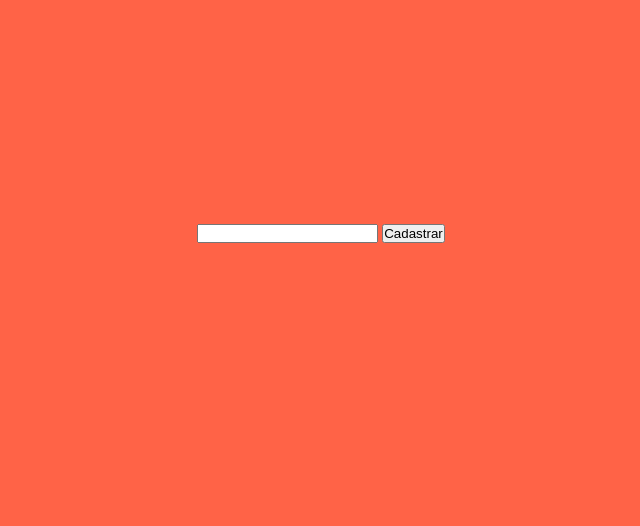
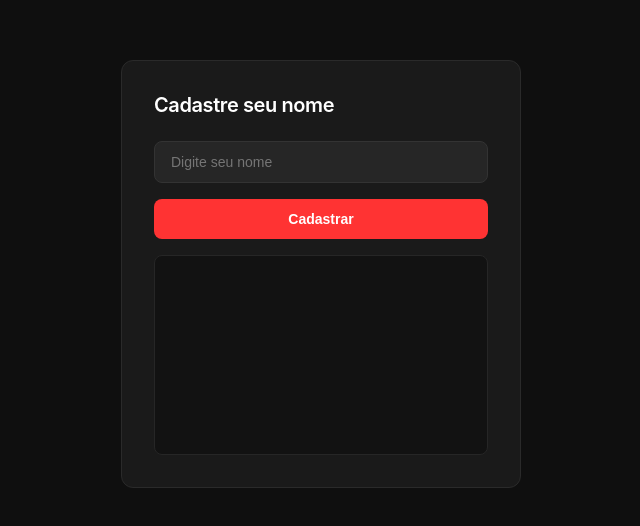
Before and after one commit to profLeonid/04-cadastrar-nome-Brayan717171, a plain HTML site: page index.html in a window 1280 px wide. Shown: the part 126-652 px from the top of the page, without its empty margins (319-959 px from the left). Drawn offline with Linux system fonts and the light colour scheme.

Commit message:
concluido

```diff
--- a/app.js
+++ b/app.js
@@ -1,18 +1,29 @@
-
-
 'use strict'
 
-const cadastrar = document.getElementById('cadastrar')
+const recebeNome = document.getElementById('cadastrarNome')
 
-function cadastraNome () {
+function cadastrarNome() {
+    const nomeEntrada = document.getElementById('nomeEntrada')
+    const nomeExibicao = document.getElementById('nomeExibicao')
 
-    const nome = document.getElementById('nome')
-    const listaNomes = document.getElementById('lista-nome')
+    // Verifica se o campo está vazio ou contém um número
+    if (nomeEntrada.value === '' || !isNaN(nomeEntrada.value)) {
+        alert('Por favor, insira um nome válido.')
+        nomeEntrada.value = '' // Limpa o campo de entrada
+        return console.error('Entrada inválida: O campo está vazio ou contém um número.') // Exibe um erro no console
+    }
 
-    const itemNome = document.createElement ("p")
-    itemNome.textContent = nome.value
+    // Cria um novo elemento de parágrafo para exibir o nome
+    const itemNome = document.createElement('p')
 
-    listaNomes.appendChild(itemNome)
+    // Define o conteúdo do texto como o valor do campo de entrada
+    itemNome.textContent = nomeEntrada.value
+
+    // Adiciona o nome ao elemento de exibição
+    nomeExibicao.appendChild(itemNome)
+
+    // Limpa o campo de entrada após adicionar o nome
+    nomeEntrada.value = ''
 }
 
-cadastrar.addEventListener('click', cadastraNome)
+recebeNome.addEventListener('click', cadastrarNome)
--- a/index.html
+++ b/index.html
@@ -1,15 +1,19 @@
 <!DOCTYPE html>
-<html lang="en">
+<html lang="pt-br">
 <head>
     <meta charset="UTF-8">
     <meta name="viewport" content="width=device-width, initial-scale=1.0">
-    <title>Document</title>
     <link rel="stylesheet" href="./style.css">
     <script src="./app.js" defer></script>
+
+    <title>Cadastrar Nome</title>
 </head>
 <body>
-    <input type="text" id="nome">
-    <button id="cadastrar">Cadastrar</button>
-    <div id="lista-nome"></div>
+    <div class="container">
+    <h1>Cadastre seu nome</h1>
+    <input class="iptNome" type="text" id="nomeEntrada" placeholder="Digite seu nome">
+    <button class="btnCadastro" id="cadastrarNome">Cadastrar</button>
+    <div class="listaNomes" id="nomeExibicao"></div>
+</div>
 </body>
 </html>
--- a/style.css
+++ b/style.css
@@ -1,11 +1,91 @@
-*{
+* {
+    margin: 0;
     padding: 0;
-    margin: 0;
     box-sizing: border-box;
 }
-body{
-    background-color: tomato;
-    text-align: center;
-    box-sizing: border-box;
-    margin-top: 350px;
+
+body {
+    font-family: 'Inter', system-ui, -apple-system, sans-serif;
+    background-color: #0f0f0f; /* Preto suave */
+    display: flex;
+    justify-content: center;
+    align-items: center;
+    height: 100vh;
+    color: #eeeeee;
 }
+
+.container {
+    display: flex;
+    flex-direction: column;
+    width: 400px;
+    background-color: #1a1a1a; /* Cinza escuro moderno */
+    padding: 32px;
+    border-radius: 12px;
+    gap: 16px;
+    border: 1px solid #2a2a2a;
+}
+
+h1 {
+    font-size: 1.25rem;
+    font-weight: 600;
+    letter-spacing: -0.02em;
+    color: #ffffff;
+    margin-bottom: 8px;
+}
+
+.iptNome {
+    width: 100%;
+    padding: 12px 16px;
+    background-color: #262626;
+    border: 1px solid #333;
+    border-radius: 8px;
+    color: #fff;
+    font-size: 14px;
+    outline: none;
+    transition: border-color 0.2s;
+}
+
+.iptNome:focus {
+    border-color: #ff3333; /* Vermelho minimalista no foco */
+}
+
+.btnCadastro {
+    width: 100%;
+    padding: 12px;
+    background-color: #ff3333; /* Vermelho vibrante mas limpo */
+    color: #ffffff;
+    border: none;
+    border-radius: 8px;
+    font-weight: 600;
+    font-size: 14px;
+    cursor: pointer;
+    transition: opacity 0.2s;
+}
+
+.btnCadastro:hover {
+    opacity: 0.9;
+}
+
+.listaNomes {
+    display: flex;
+    flex-direction: column;
+    width: 100%;
+    height: 200px;
+    background-color: #121212;
+    padding: 12px;
+    border-radius: 8px;
+    border: 1px solid #262626;
+    gap: 8px;
+    font-size: 14px;
+    overflow-y: auto;
+}
+
+/* Scrollbar fina e discreta */
+.listaNomes::-webkit-scrollbar {
+    width: 4px;
+}
+
+.listaNomes::-webkit-scrollbar-thumb {
+    background: #333;
+    border-radius: 10px;
+}
```
